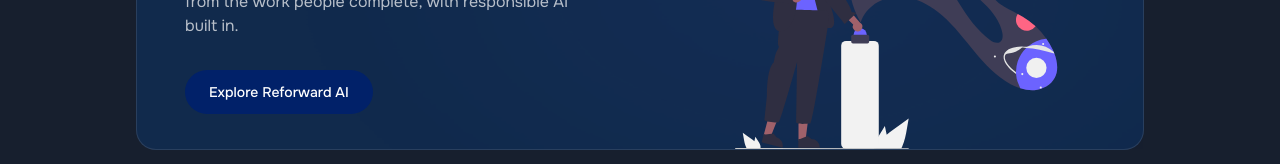
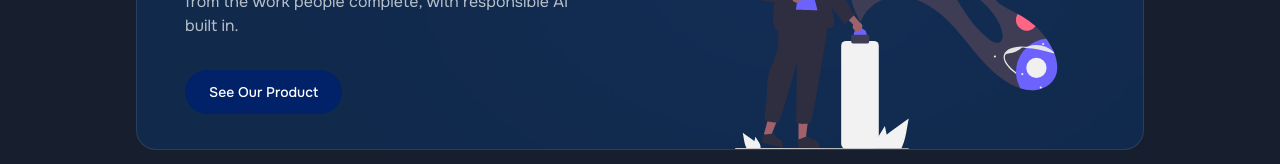
Before and after one commit to Reforward-AI/reforward.ai, a Next.js app: page / in a window 1280 px wide. Shown: the part 3298-3462 px from the top of the page. Built offline with nearby package versions, Linux system fonts and the light colour scheme.

Commit message:
fix: link product CTA to StintAgents
Co-authored-by: Copilot <223556219+Copilot@users.noreply.github.com>

```diff
--- a/src/components/sections/benefits-grid.tsx
+++ b/src/components/sections/benefits-grid.tsx
@@ -1,5 +1,4 @@
 import Image from "next/image";
-import Link from "next/link";
 import React from "react";
 
 export default function BenefitsGrid() {
@@ -186,12 +185,14 @@ export default function BenefitsGrid() {
                     Create auditable portfolios and practical insight from the
                     work people complete, with responsible AI built in.
                   </p>
-                  <Link
-                    href="/email-generator"
+                  <a
+                    href="https://www.stintagents.com"
+                    target="_blank"
+                    rel="noreferrer"
                     className="font-medium inline-block text-sm text-white rounded-full bg-primary-500 hover:bg-primary-600 transition py-3 px-6"
                   >
-                    Explore Reforward AI
-                  </Link>
+                    See Our Product
+                  </a>
                 </div>
                 <Image
                   src="/images/benefits/undraw-launching.svg"
```
